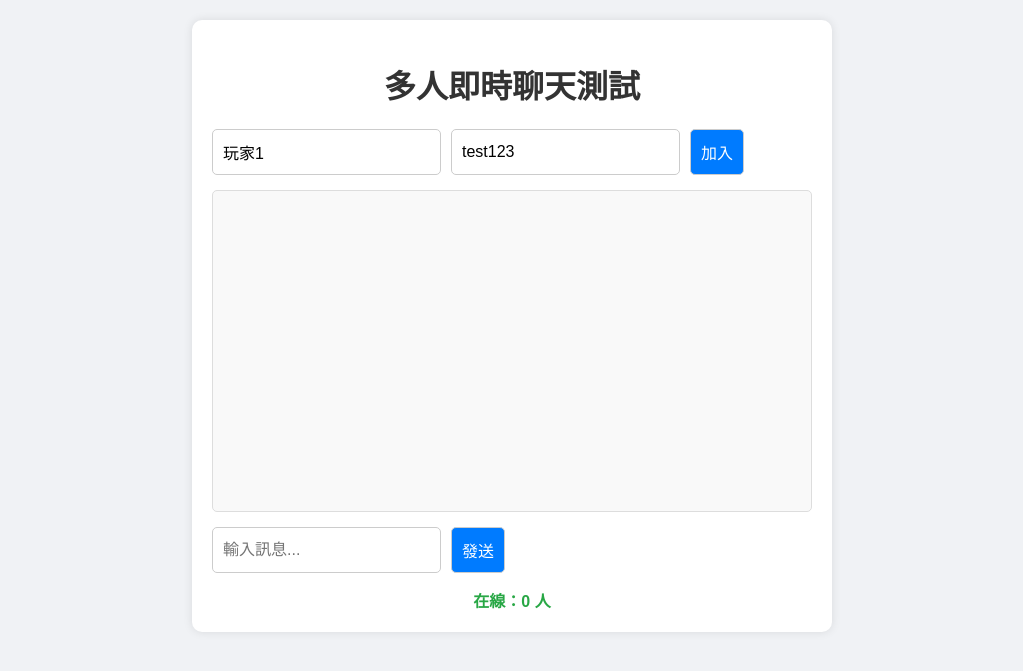
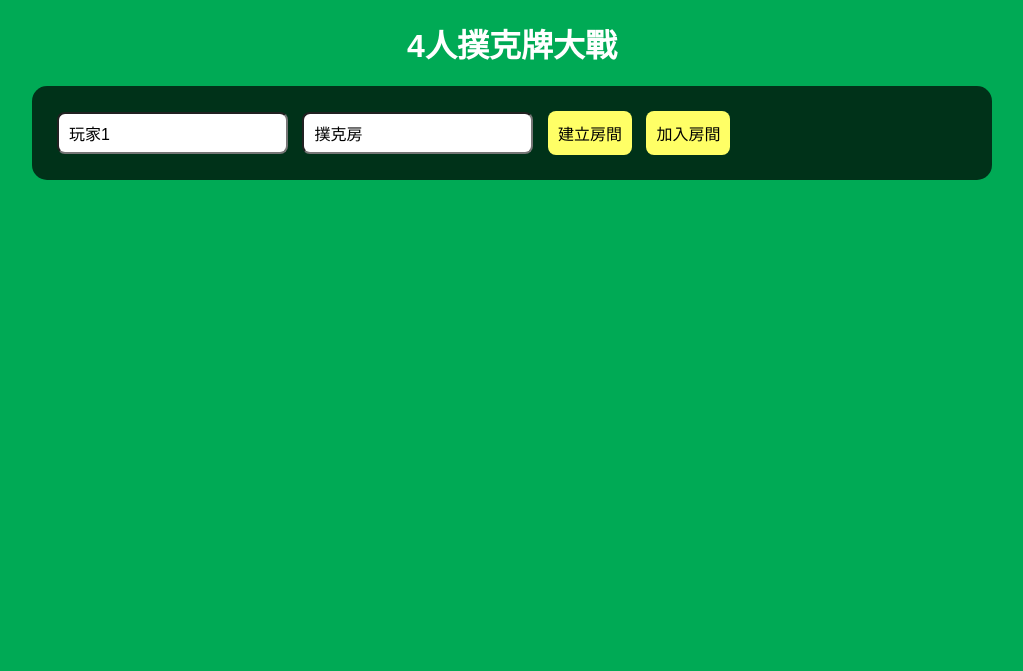
Before and after one commit to einkv/multiplayer-test-v2, a Flask app: page / in a window 1280 px wide. Shown: the top 671 px of the page, without its empty margins (128-1151 px from the left). Run offline with Flask 3, Linux system fonts and the light colour scheme; some libraries are stand-ins or nearby versions.

Commit message:
feat: 4 player poker with Redis

```diff
--- a/app.py
+++ b/app.py
@@ -5,16 +5,21 @@ from flask import Flask, render_template, request
 from flask_socketio import SocketIO, join_room, emit
 import redis
 import json
+import random
 import os
 
 app = Flask(__name__)
-app.config['SECRET_KEY'] = 'test-secret'
+app.config['SECRET_KEY'] = 'poker-secret-2025'
 socketio = SocketIO(app, cors_allowed_origins="*", async_mode='eventlet')
 
-# 連線 Redis
+# Redis 連線
 r = redis.from_url(os.environ.get('REDIS_URL', 'redis://localhost:6379'))
+ROOMS_KEY = 'poker:rooms'
 
-ROOMS_KEY = 'multiplayer:rooms'
+# 撲克牌
+SUITS = ['♠', '♥', '♦', '♣']
+RANKS = ['A', '2', '3', '4', '5', '6', '7', '8', '9', '10', 'J', 'Q', 'K']
+DECK = [f"{rank}{suit}" for suit in SUITS for rank in RANKS]
 
 def get_rooms():
     data = r.get(ROOMS_KEY)
@@ -23,52 +28,151 @@ def get_rooms():
 def save_rooms(rooms):
     r.set(ROOMS_KEY, json.dumps(rooms))
 
+def create_deck():
+    deck = DECK[:]
+    random.shuffle(deck)
+    return deck
+
+def card_value(card):
+    rank = card[:-1]
+    if rank in ['J', 'Q', 'K']: return 10
+    if rank == 'A': return 14
+    return int(rank)
+
 @app.route('/')
 def index():
     return render_template('index.html')
 
-@socketio.on('join')
-def on_join(data):
-    username = data.get('username', '匿名')
-    room = data.get('room', 'lobby')
+@socketio.on('create_room')
+def create_room(data):
+    username = data['username']
+    room = data['room']
     sid = request.sid
 
+    rooms = get_rooms()
+    if room in rooms:
+        emit('error', '房間已存在！')
+        return
+
+    # 建立新房間
+    deck = create_deck()
+    rooms[room] = {
+        'players': {sid: {'name': username, 'hand': deck[:13], 'ready': False}},
+        'deck': deck[13*4:],
+        'current_player': None,
+        'played_cards': [],
+        'round': 0,
+        'status': 'waiting'  # waiting, playing, finished
+    }
+    save_rooms(rooms)
     join_room(room)
+
+    emit('room_created', {
+        'room': room,
+        'players': list(rooms[room]['players'].values())
+    })
+    emit('hand', deck[:13], to=sid)
+
+@socketio.on('join_room')
+def join_room_event(data):
+    username = data['username']
+    room = data['room']
+    sid = request.sid
 
     rooms = get_rooms()
     if room not in rooms:
-        rooms[room] = {}
+        emit('error', '房間不存在！')
+        return
+    if len(rooms[room]['players']) >= 4:
+        emit('error', '房間已滿！')
+        return
+    if any(p['name'] == username for p in rooms[room]['players'].values()):
+        emit('error', '名字重複！')
+        return
 
-    # 移除舊用戶
-    rooms[room] = {k: v for k, v in rooms[room].items() if v != username}
-    rooms[room][sid] = username
+    # 發牌
+    hand = rooms[room]['deck'][:13]
+    rooms[room]['deck'] = rooms[room]['deck'][13:]
+    rooms[room]['players'][sid] = {'name': username, 'hand': hand, 'ready': False}
     save_rooms(rooms)
+    join_room(room)
 
-    emit('user_list', list(rooms[room].values()), room=room)
-    emit('status', f'{username} 加入了房間！', room=room)
+    emit('joined', {
+        'players': list(rooms[room]['players'].values()),
+        'status': rooms[room]['status']
+    }, room=room)
+    emit('hand', hand, to=sid)
 
-@socketio.on('send_message')
-def on_message(data):
-    room = data.get('room')
-    msg = data.get('message')
-    username = data.get('username')
+@socketio.on('ready')
+def player_ready():
+    sid = request.sid
     rooms = get_rooms()
-    if room in rooms:
-        emit('new_message', {'username': username, 'message': msg}, room=room)
+    for room, data in rooms.items():
+        if sid in data['players']:
+            data['players'][sid]['ready'] = True
+            save_rooms(rooms)
+
+            # 檢查是否全員準備
+            if all(p['ready'] for p in data['players'].values()) and len(data['players']) == 4:
+                data['status'] = 'playing'
+                data['current_player'] = random.choice(list(data['players'].keys()))
+                data['played_cards'] = []
+                data['round'] += 1
+                save_rooms(rooms)
+                emit('game_start', {
+                    'current_player': data['players'][data['current_player']]['name']
+                }, room=room)
+            else:
+                emit('players_update', list(data['players'].values()), room=room)
+            break
+
+@socketio.on('play_card')
+def play_card(data):
+    sid = request.sid
+    card = data['card']
+    rooms = get_rooms()
+
+    for room, data in rooms.items():
+        if sid in data['players'] and data['status'] == 'playing':
+            player = data['players'][sid]
+            if sid != data['current_player']:
+                emit('error', '不是你的回合！')
+                return
+            if card not in player['hand']:
+                emit('error', '你沒有這張牌！')
+                return
+
+            # 出牌
+            player['hand'].remove(card)
+            data['played_cards'].append({'sid': sid, 'card': card})
+            save_rooms(rooms)
+
+            # 廣播
+            emit('card_played', {
+                'player': player['name'],
+                'card': card,
+                'remaining': len(player['hand'])
+            }, room=room)
+
+            # 下一位
+            player_sids = list(data['players'].keys())
+            next_idx = (player_sids.index(sid) + 1) % 4
+            data['current_player'] = player_sids[next_idx]
+            save_rooms(rooms)
+
+            emit('next_turn', {
+                'current_player': data['players'][data['current_player']]['name']
+            }, room=room)
+            break
 
 @socketio.on('disconnect')
 def on_disconnect():
     sid = request.sid
     rooms = get_rooms()
     for room in list(rooms.keys()):
-        if sid in rooms[room]:
-            username = rooms[room].pop(sid)
-            if not rooms[room]:
+        if sid in rooms[room]['players']:
+            del rooms[room]['players'][sid]
+            if not rooms[room]['players']:
                 del rooms[room]
-            else:
-                emit('user_list', list(rooms[room].values()), room=room)
             save_rooms(rooms)
             break
-
-if __name__ == '__main__':
-    socketio.run(app, host='0.0.0.0', port=int(os.environ.get('PORT', 5000)))
--- a/templates/index.html
+++ b/templates/index.html
@@ -1,61 +1,127 @@
 <!DOCTYPE html>
 <html>
 <head>
-  <title>4人即時聊天</title>
-  <link rel="stylesheet" href="/static/style.css">
+  <title>4人撲克牌大戰</title>
+  <meta name="viewport" content="width=device-width, initial-scale=1">
   <script src="https://cdn.socket.io/4.7.2/socket.io.min.js"></script>
+  <style>
+    * { margin:0; padding:0; box-sizing:border-box; font-family:Arial; }
+    body { background:#0a5; color:white; }
+    .container { max-width:1000px; margin:auto; padding:20px; }
+    h1 { text-align:center; margin-bottom:20px; }
+    .setup, .game { background:rgba(0,0,0,0.7); padding:20px; border-radius:15px; margin-bottom:20px; }
+    input, button { padding:10px; margin:5px; font-size:16px; border-radius:8px; }
+    button { background:#ff6; color:#000; border:none; cursor:pointer; }
+    button:hover { background:#ff0; }
+    .players { display:flex; justify-content:space-around; margin:20px 0; }
+    .player { text-align:center; padding:10px; background:rgba(255,255,255,0.2); border-radius:10px; width:22%; }
+    .hand { display:flex; flex-wrap:wrap; gap:5px; margin:20px 0; justify-content:center; }
+    .card { width:60px; height:90px; background:white; color:black; border-radius:8px; display:flex; flex-direction:column; justify-content:center; align-items:center; font-weight:bold; cursor:pointer; box-shadow:0 2px 5px rgba(0,0,0,0.5); }
+    .card:hover { transform:translateY(-5px); }
+    .played { text-align:center; margin:20px 0; }
+    .status { text-align:center; font-size:18px; margin:10px 0; }
+    .hidden { display:none; }
+  </style>
 </head>
 <body>
   <div class="container">
-    <h1>多人即時聊天測試</h1>
-    <div class="input-group">
-      <input type="text" id="username" placeholder="名字" value="玩家1">
-      <input type="text" id="room" placeholder="房間" value="test123">
-      <button onclick="joinRoom()">加入</button>
+    <h1>4人撲克牌大戰</h1>
+
+    <!-- 加入房間 -->
+    <div id="setup" class="setup">
+      <input type="text" id="username" placeholder="你的名字" value="玩家1">
+      <input type="text" id="room" placeholder="房間名稱" value="撲克房">
+      <button onclick="createRoom()">建立房間</button>
+      <button onclick="joinRoom()">加入房間</button>
     </div>
-    <div id="chat-box"></div>
-    <div class="input-group">
-      <input type="text" id="message" placeholder="輸入訊息..." onkeypress="if(event.key==='Enter') sendMessage()">
-      <button onclick="sendMessage()">發送</button>
+
+    <!-- 遊戲畫面 -->
+    <div id="game" class="game hidden">
+      <div class="status" id="status">等待其他玩家...</div>
+      <div class="players" id="players"></div>
+      <div class="played" id="played"></div>
+      <div class="hand" id="hand"></div>
+      <button id="readyBtn" onclick="ready()">準備</button>
     </div>
-    <div id="users">在線：0 人</div>
   </div>
 
   <script>
     const socket = io();
-    let currentRoom = '', username = '';
+    let mySid = '', room = '', username = '';
+
+    function createRoom() {
+      username = document.getElementById('username').value.trim() || '玩家1';
+      room = document.getElementById('room').value.trim() || '撲克房';
+      socket.emit('create_room', { username, room });
+    }
 
     function joinRoom() {
-      username = document.getElementById('username').value.trim() || '匿名';
-      currentRoom = document.getElementById('room').value.trim() || 'test123';
-      socket.emit('join', { username, room: currentRoom });
+      username = document.getElementById('username').value.trim() || '玩家1';
+      room = document.getElementById('room').value.trim() || '撲克房';
+      socket.emit('join_room', { username, room });
     }
 
-    function sendMessage() {
-      const msg = document.getElementById('message').value.trim();
-      if (!msg || !currentRoom) return;
-      socket.emit('send_message', { username, room: currentRoom, message: msg });
-      document.getElementById('message').value = '';
+    function ready() {
+      socket.emit('ready');
+      document.getElementById('readyBtn').disabled = true;
     }
 
-    function addMessage(user, text) {
-      const div = document.createElement('div');
-      div.className = 'message';
-      div.innerHTML = `<strong>${user}:</strong> ${text}`;
-      document.getElementById('chat-box').appendChild(div);
-      div.scrollIntoView();
+    function playCard(card) {
+      socket.emit('play_card', { card, room });
     }
 
-    // 關鍵！接收 user_list
-    socket.on('user_list', names => {
-      document.getElementById('users').innerText = `在線：${names.length} 人 (${names.join(', ')})`;
+    // 接收事件
+    socket.on('room_created', data => {
+      document.getElementById('setup').classList.add('hidden');
+      document.getElementById('game').classList.remove('hidden');
+      updatePlayers(data.players);
     });
 
-    socket.on('status', msg => addMessage('系統', msg));
-    socket.on('new_message', data => addMessage(data.username, data.message));
+    socket.on('joined', data => {
+      document.getElementById('setup').classList.add('hidden');
+      document.getElementById('game').classList.remove('hidden');
+      updatePlayers(data.players);
+    });
 
-    // 自動加入
-    window.onload = () => setTimeout(joinRoom, 500);
+    socket.on('hand', cards => {
+      const handDiv = document.getElementById('hand');
+      handDiv.innerHTML = '';
+      cards.forEach(card => {
+        const div = document.createElement('div');
+        div.className = 'card';
+        div.textContent = card;
+        div.onclick = () => playCard(card);
+        handDiv.appendChild(div);
+      });
+    });
+
+    socket.on('players_update', players => updatePlayers(players));
+    socket.on('game_start', data => {
+      document.getElementById('status').textContent = `遊戲開始！輪到 ${data.current_player}`;
+      document.getElementById('readyBtn').classList.add('hidden');
+    });
+
+    socket.on('card_played', data => {
+      const played = document.getElementById('played');
+      played.innerHTML += `<div>${data.player} 出了 ${data.card} (剩 ${data.remaining} 張)</div>`;
+    });
+
+    socket.on('next_turn', data => {
+      document.getElementById('status').textContent = `輪到 ${data.current_player}`;
+    });
+
+    socket.on('error', msg => alert(msg));
+
+    function updatePlayers(players) {
+      const div = document.getElementById('players');
+      div.innerHTML = '';
+      players.forEach(p => {
+        const pd = document.createElement('div');
+        pd.className = 'player';
+        pd.innerHTML = `<div>${p.name}</div><div>${p.ready ? '已準備' : '未準備'}</div>`;
+        div.appendChild(pd);
+      });
+    }
   </script>
 </body>
 </html>
```
Also changed, not shown: requirements.txt (line endings or trailing spaces).
